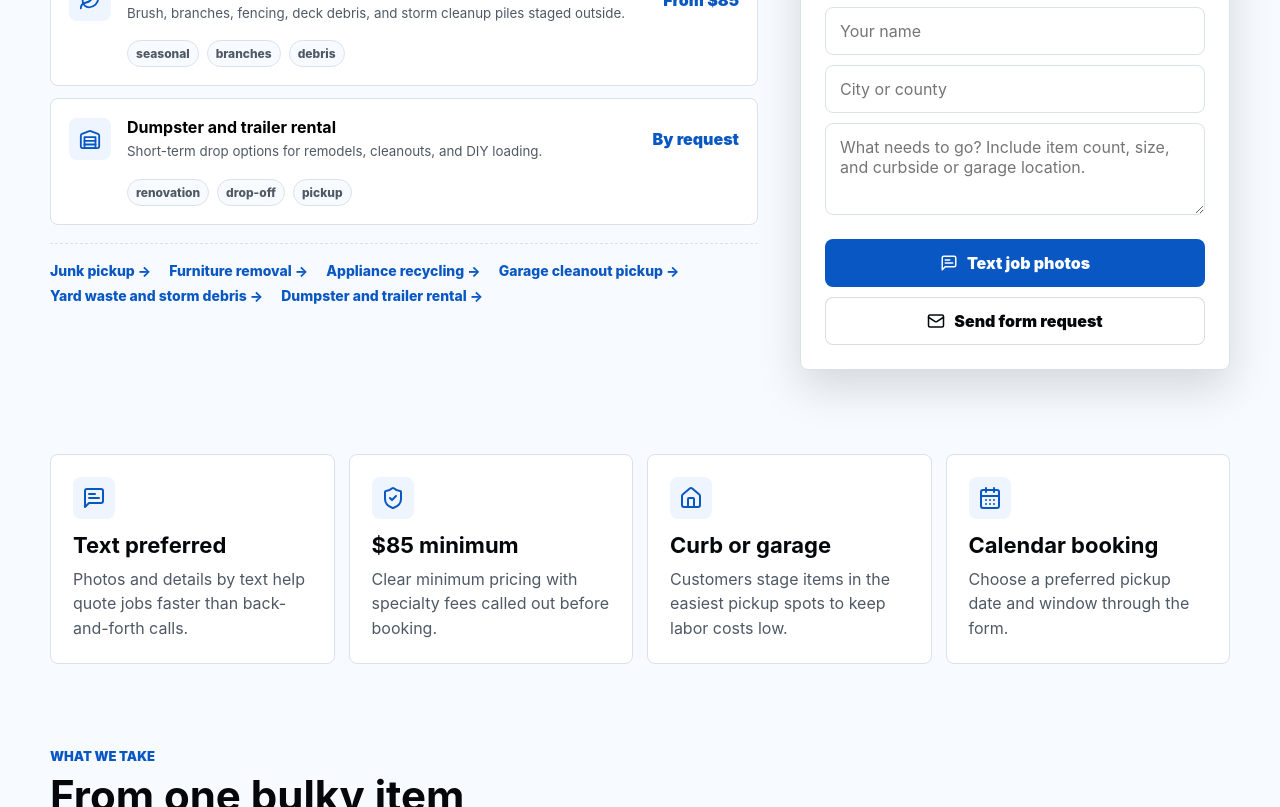
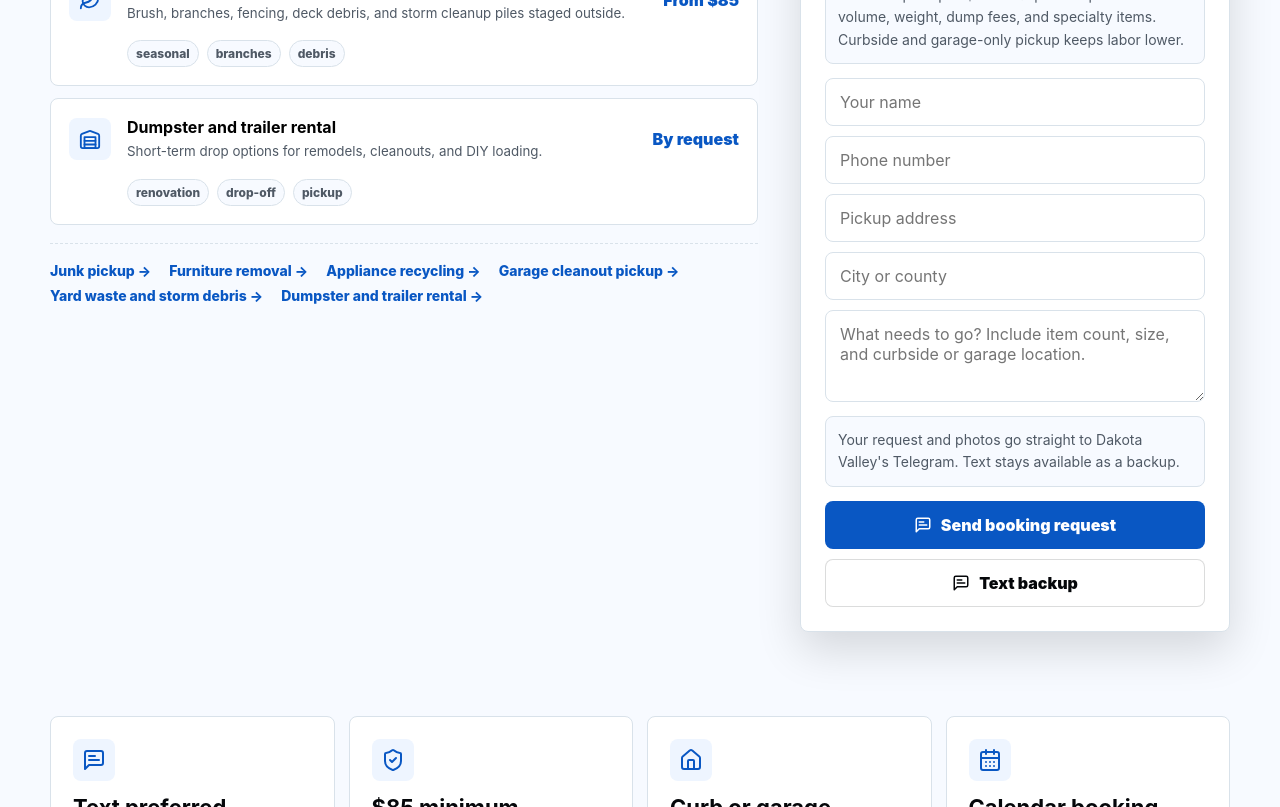
Before and after one commit to 600589mbm-beep/DakotaValleyHaul-Rebuild, a React (Vite) app: page / in a window 1280 px wide. Shown: the part 2020-2827 px from the top of the page. Built offline with nearby package versions, Linux system fonts and the light colour scheme.

Commit message:
Enhance quote form for Telegram bookings

```diff
--- a/src/pages/HomePage.jsx
+++ b/src/pages/HomePage.jsx
@@ -20,7 +20,6 @@ import {
   CheckCircle2,
   Home,
   Leaf,
-  Mail,
   Map as MapIcon,
   MapPin,
   MessageSquareText,
@@ -35,7 +34,6 @@ import {
 
 const phoneDisplay = '(952) 232-5107';
 const smsLink = 'sms:+19522325107';
-const email = 'info@dakotavalleyjunkremoval.com';
 
 const services = [
   { slug: 'junk-pickup', label: 'Junk pickup', icon: Truck, price: 'From $85', detail: 'Affordable pickup for items placed at the curb or in the garage.', tags: ['curbside', 'garage', '$85 minimum'] },
@@ -97,6 +95,7 @@
 const timingOptions = [['morning', 'Morning'], ['afternoon', 'Afternoon'], ['evening', 'Evening']];
 const basePrice = { small: 85, medium: 145, large: 275, truck: 425 };
 const accessAdd = { curb: 0, garage: 0 };
+const initialQuoteForm = { name: '', phone: '', address: '', city: '', date: '', details: '', photos: [] };
 
 function estimatePrice(loadSize, access) {
   return basePrice[loadSize] + accessAdd[access];
@@ -110,7 +109,9 @@ export default function HomePage() {
   const [cityFilter, setCityFilter] = useState('');
   const [citiesOpen, setCitiesOpen] = useState(false);
   const [countiesOpen, setCountiesOpen] = useState(false);
-  const [form, setForm] = useState({ name: '', city: '', date: '', details: '', photoCount: 0 });
+  const [form, setForm] = useState(initialQuoteForm);
+  const [isSubmitting, setIsSubmitting] = useState(false);
+  const [submitState, setSubmitState] = useState({ status: 'idle', message: '' });
 
   const debouncedFilter = useDebouncedValue(cityFilter, 100);
   const normalizedFilter = debouncedFilter.trim().toLowerCase();
@@ -141,21 +142,104 @@ export default function HomePage() {
 
   const estimate = useMemo(() => estimatePrice(loadSize, access), [loadSize, access]);
   const estimateHigh = estimate + 90 + (loadSize === 'truck' ? 80 : 0);
+  const displayedPhotoNames = form.photos.slice(0, 3).map((file) => file.name || 'job photo').join(', ');
+  const extraPhotoCount = form.photos.length > 3 ? `, +${form.photos.length - 3} more` : '';
+  const photoSummary = form.photos.length ? `${form.photos.length} selected (${displayedPhotoNames}${extraPhotoCount})` : 'No photos selected';
   const quoteBody = [
     `Name: ${form.name}`,
+    `Phone: ${form.phone}`,
+    `Pickup address: ${form.address}`,
     `City or county: ${form.city}`,
     `Service: ${selectedService.label}`,
     `Load size: ${loadSize}`,
     `Pickup spot: ${access}`,
     `Preferred window: ${timing}`,
     `Preferred date: ${form.date}`,
-    `Photos selected in form: ${form.photoCount}`,
+    `Photos selected in form: ${photoSummary}`,
     `Estimated range: $${estimate} to $${estimateHigh}`,
     `Details: ${form.details}`,
   ].join('\n');
   const encodedQuote = encodeURIComponent(quoteBody);
-  const mailto = `mailto:${email}?subject=${encodeURIComponent('Dakota Valley quote request')}&body=${encodedQuote}`;
   const sms = `${smsLink}?&body=${encodedQuote}`;
+
+  const updateForm = (field, value) => {
+    setForm((current) => ({ ...current, [field]: value }));
+    if (submitState.status !== 'idle') {
+      setSubmitState({ status: 'idle', message: '' });
+    }
+  };
+
+  const handlePhotoChange = (event) => {
+    const selectedPhotos = Array.from(event.target.files || []);
+    if (!selectedPhotos.length) return;
+    setForm((current) => ({ ...current, photos: [...current.photos, ...selectedPhotos] }));
+    setSubmitState({ status: 'idle', message: '' });
+    event.target.value = '';
+  };
+
+  const clearPhotos = () => {
+    setForm((current) => ({ ...current, photos: [] }));
+    setSubmitState({ status: 'idle', message: '' });
+  };
+
+  const handleQuoteSubmit = async (event) => {
+    event.preventDefault();
+    const cleanForm = {
+      name: form.name.trim(),
+      phone: form.phone.trim(),
+      address: form.address.trim(),
+      city: form.city.trim(),
+      date: form.date.trim(),
+      details: form.details.trim(),
+    };
+    const missingField = [
+      ['name', cleanForm.name],
+      ['phone number', cleanForm.phone],
+      ['pickup address', cleanForm.address],
+      ['city or county', cleanForm.city],
+      ['preferred date', cleanForm.date],
+      ['job details', cleanForm.details],
+    ].find(([, value]) => !value);
+
+    if (missingField) {
+      setSubmitState({ status: 'error', message: `Please add your ${missingField[0]} before sending.` });
+      return;
+    }
+
+    if (!form.photos.length) {
+      setSubmitState({ status: 'error', message: 'Please add at least one job photo so we can quote the pickup accurately.' });
+      return;
+    }
+
+    const data = new FormData();
+    Object.entries({
+      ...cleanForm,
+      service: selectedService.label,
+      loadSize,
+      pickupSpot: access,
+      preferredWindow: timing,
+      estimateMin: String(estimate),
+      estimateMax: String(estimateHigh),
+    }).forEach(([key, value]) => data.append(key, value));
+    form.photos.forEach((photo) => data.append('photos', photo));
+
+    setIsSubmitting(true);
+    setSubmitState({ status: 'idle', message: '' });
+
+    try {
+      const response = await fetch('/api/telegram-quote', { method: 'POST', body: data });
+      const result = await response.json().catch(() => ({}));
+      if (!response.ok || result.success === false) {
+        throw new Error(result.error || 'The request could not be sent.');
+      }
+      setSubmitState({ status: 'success', message: 'Request sent. Dakota Valley will text you back soon.' });
+      setForm({ ...initialQuoteForm, photos: [] });
+    } catch (error) {
+      setSubmitState({ status: 'error', message: error.message || `Could not send the form. Please text photos to ${phoneDisplay} as a backup.` });
+    } finally {
+      setIsSubmitting(false);
+    }
+  };
 
   return (
     <main>
@@ -269,6 +353,7 @@ export default function HomePage() {
         </div>
 
         <aside className='quote-card' id='quote'>
+          <form onSubmit={handleQuoteSubmit}>
             <p className='section-kicker' id='pricing'>Fast quote helper</p>
             <h3>{selectedService.label}</h3>
             <p>{selectedService.detail}</p>
@@ -295,10 +380,24 @@ export default function HomePage() {
             </div>
 
             <label>Preferred date</label>
-          <input aria-label='Preferred pickup date' type='date' value={form.date} onChange={(event) => setForm({ ...form, date: event.target.value })} />
+            <input aria-label='Preferred pickup date' type='date' required value={form.date} onChange={(event) => updateForm('date', event.target.value)} />
 
             <label>Photos</label>
-          <input aria-label='Job photos' type='file' accept='image/*' multiple onChange={(event) => setForm({ ...form, photoCount: event.target.files?.length || 0 })} />
+            <input aria-label='Job photos' type='file' accept='image/*' multiple onChange={handlePhotoChange} />
+            {form.photos.length > 0 ? (
+              <div className='mini-note' aria-live='polite'>
+                <strong>{form.photos.length} photo{form.photos.length === 1 ? '' : 's'} ready to send.</strong>
+                <ul>
+                  {form.photos.slice(0, 4).map((file, index) => (
+                    <li key={`${file.name || 'photo'}-${file.lastModified || index}-${index}`}>{file.name || `Photo ${index + 1}`}</li>
+                  ))}
+                  {form.photos.length > 4 && <li>{form.photos.length - 4} more photo{form.photos.length - 4 === 1 ? '' : 's'}</li>}
+                </ul>
+                <button className='button secondary full' type='button' onClick={clearPhotos}>Clear photos</button>
+              </div>
+            ) : (
+              <p className='mini-note'>Upload all job photos here. More angles help confirm price and truck space before pickup.</p>
+            )}
 
             <div className='estimate'>
               <span>Estimated range</span>
@@ -306,14 +405,24 @@ export default function HomePage() {
             </div>
             <p className='mini-note'>Minimum pickup is $85. Final price depends on volume, weight, dump fees, and specialty items. Curbside and garage-only pickup keeps labor lower.</p>
 
-          <input aria-label='Name' placeholder='Your name' value={form.name} onChange={(event) => setForm({ ...form, name: event.target.value })} />
-          <input aria-label='City or county' placeholder='City or county' value={form.city} onChange={(event) => setForm({ ...form, city: event.target.value })} />
-          <textarea aria-label='Items' placeholder='What needs to go? Include item count, size, and curbside or garage location.' value={form.details} onChange={(event) => setForm({ ...form, details: event.target.value })} />
+            <input aria-label='Name' placeholder='Your name' required value={form.name} onChange={(event) => updateForm('name', event.target.value)} />
+            <input aria-label='Phone number' type='tel' placeholder='Phone number' required value={form.phone} onChange={(event) => updateForm('phone', event.target.value)} />
+            <input aria-label='Pickup address' placeholder='Pickup address' required value={form.address} onChange={(event) => updateForm('address', event.target.value)} />
+            <input aria-label='City or county' placeholder='City or county' required value={form.city} onChange={(event) => updateForm('city', event.target.value)} />
+            <textarea aria-label='Items' placeholder='What needs to go? Include item count, size, and curbside or garage location.' required value={form.details} onChange={(event) => updateForm('details', event.target.value)} />
+
+            <p className='mini-note'>Your request and photos go straight to Dakota Valley's Telegram. Text stays available as a backup.</p>
+            {submitState.message && (
+              <p className='mini-note' role={submitState.status === 'error' ? 'alert' : 'status'}>{submitState.message}</p>
+            )}
 
             <div className='quote-actions'>
-            <a className='button primary full' href={sms}><MessageSquareText size={18} /> Text job photos</a>
-            <a className='button secondary full' href={mailto}><Mail size={18} /> Send form request</a>
+              <button className='button primary full' type='submit' disabled={isSubmitting}>
+                <MessageSquareText size={18} /> {isSubmitting ? 'Sending request' : 'Send booking request'}
+              </button>
+              <a className='button secondary full' href={sms}><MessageSquareText size={18} /> Text backup</a>
             </div>
+          </form>
         </aside>
       </section>
 
```
Lines whose indentation alone changed are shown as unchanged.
